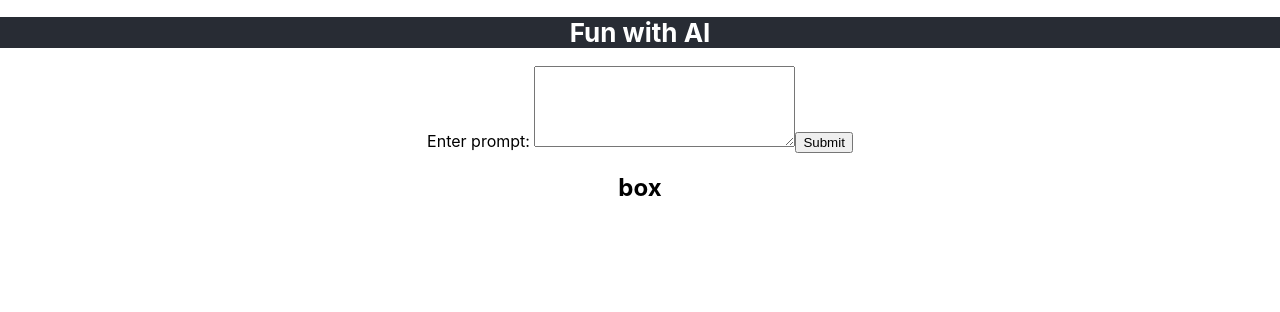
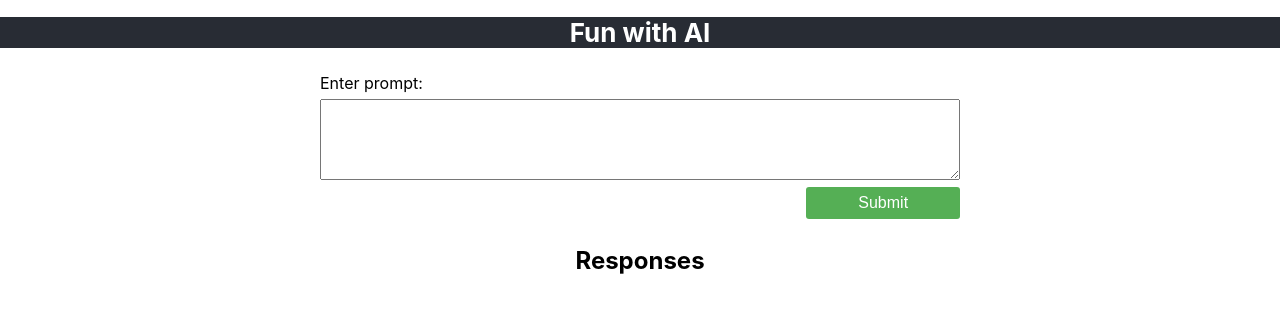
Before and after one commit to kevin-the-engi/shopify-test, a React (Create React App) app: page / in a window 1280 px wide. Shown: the top 312 px of the page. Built offline with nearby package versions, Linux system fonts and the light colour scheme.

Commit message:
Add css to App and Form

```diff
--- a/package.json
+++ b/package.json
@@ -12,6 +12,7 @@
     "react": "^18.1.0",
     "react-dom": "^18.1.0",
     "react-scripts": "5.0.1",
+    "sass": "^1.51.0",
     "web-vitals": "^2.1.4"
   },
   "scripts": {
--- a/src/App.css
+++ b/src/App.css
@@ -1,18 +1,3 @@
-.App {
-  text-align: center;
-}
-
-.App-logo {
-  height: 40vmin;
-  pointer-events: none;
-}
-
-@media (prefers-reduced-motion: no-preference) {
-  .App-logo {
-    animation: App-logo-spin infinite 20s linear;
-  }
-}
-
 .App-header {
   background-color: #282c34;
   display: flex;
@@ -23,6 +8,9 @@
   color: white;
 }
 
-.App-link {
-  color: #61dafb;
+.App-body {
+  display: flex;
+  flex-direction: column;
+  align-items: center;
+  justify-content: center;
 }
--- a/src/App.js
+++ b/src/App.js
@@ -42,8 +42,10 @@ const App = () => {
       <h1 className="App-header">
           Fun with AI
       </h1>
-      <Form getResponse={getResponse} />
-      <Response data={data} />
+      <div className="App-body">
+        <Form getResponse={getResponse} />
+        <Response data={data} />
+      </div>
     </div>
   );
 }
--- a/src/components/Form/Form.jsx
+++ b/src/components/Form/Form.jsx
@@ -1,4 +1,5 @@
 import { useState } from 'react';
+import './Form.scss';
 
 const Form = ({ getResponse }) => {
     const [prompt, setPrompt] = useState('');
@@ -17,7 +18,9 @@ const Form = ({ getResponse }) => {
         <form className="form" onSubmit={handleSubmit}>
             <label> Enter prompt: </label>
                 <textarea type="text" name="name" value={prompt} rows="5" cols="30" onChange={handleChange}/>
-            <input type="submit" value="Submit" />
+                <div className="submit">
+                    <input type="submit" className="submit-btn" value="Submit"/>
+                </div>
         </form>
     )
 }
--- /dev/null
+++ b/src/components/Form/Form.scss
@@ -0,0 +1,24 @@
+.form {
+    width: 50vw;
+    height: 20vh;
+    display: flex;
+    flex-direction: column;
+    justify-content: space-evenly;
+}
+
+.submit {
+    margin-left: auto;
+    margin-right: 0;
+}
+
+.submit-btn {
+    width: 12vw;
+    height: 4vh;
+    background-color: rgb(85, 175, 85);
+    border: none;
+    border-radius: 3px;
+    color: white;
+    text-align: center;
+    display: inline-block;
+    font-size: 16px;
+}
--- a/src/components/Response/Response.jsx
+++ b/src/components/Response/Response.jsx
@@ -1,4 +1,4 @@
-import ResponseItems from '../ResponseItems/ResponseItems.jsx';
+import ResponseItems from '../ResponseCards/ResponseCards.jsx';
 
 const Response = ({ data }) => {
     return(
--- a/src/components/ResponseItems/ResponseItems.jsx
+++ b/src/components/ResponseCards/ResponseCards.jsx
@@ -1,7 +1,7 @@
-const ResponseItems = ({ prompt, response }) => {
+const ResponseCards = ({ prompt, response }) => {
     return(
-        <div className="container-items">
-            <h2>box</h2>
+        <div className="container-cards">
+            <h2>Responses</h2>
 
             <span className="prompt-text">{prompt}</span>
             <span className="response-text">{response}</span>
@@ -9,4 +9,4 @@ const ResponseItems = ({ prompt, response }) => {
     )
 }
 
-export default ResponseItems;
+export default ResponseCards;
```
Also changed, not shown: 1 other file (tests, documents, lock files or other folders).
